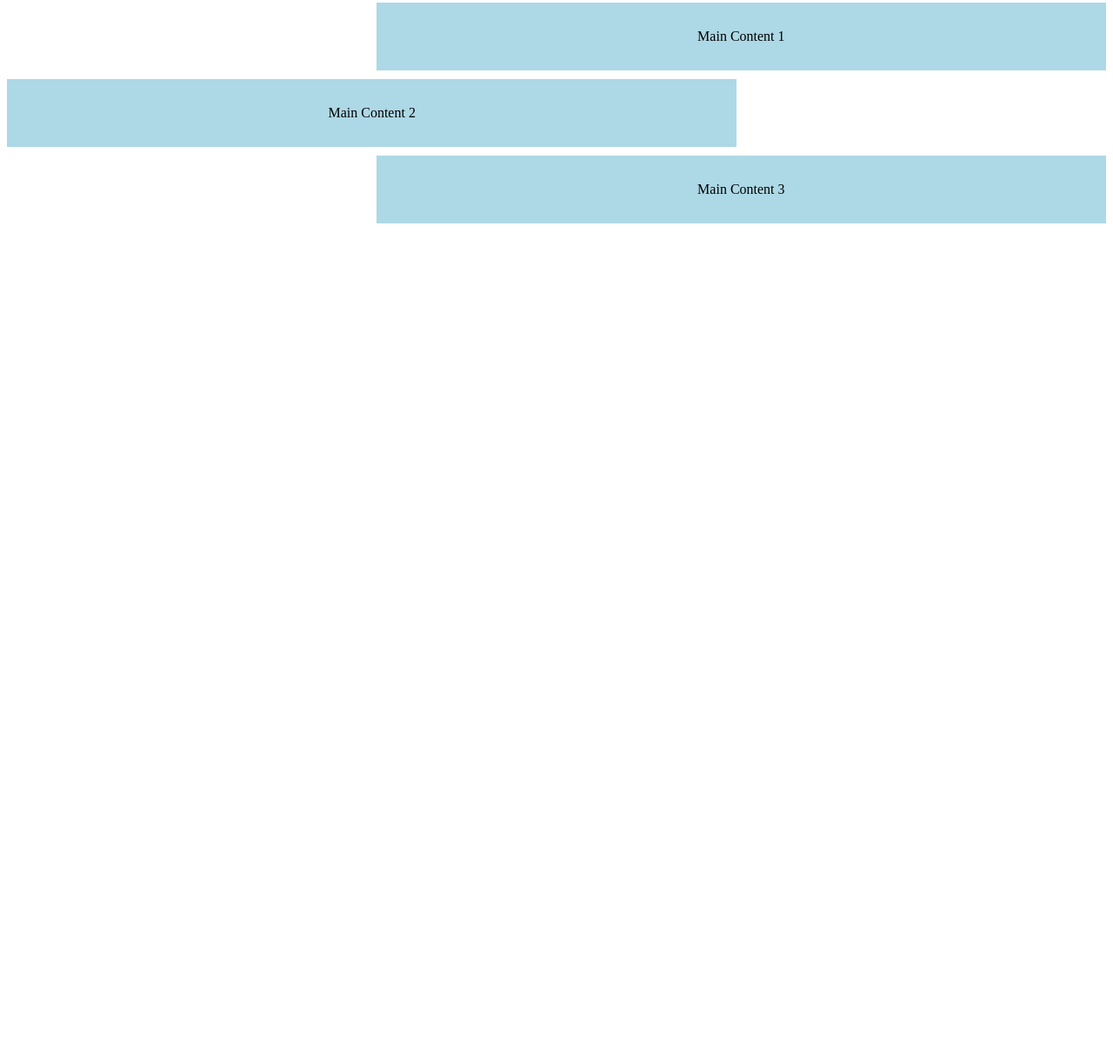
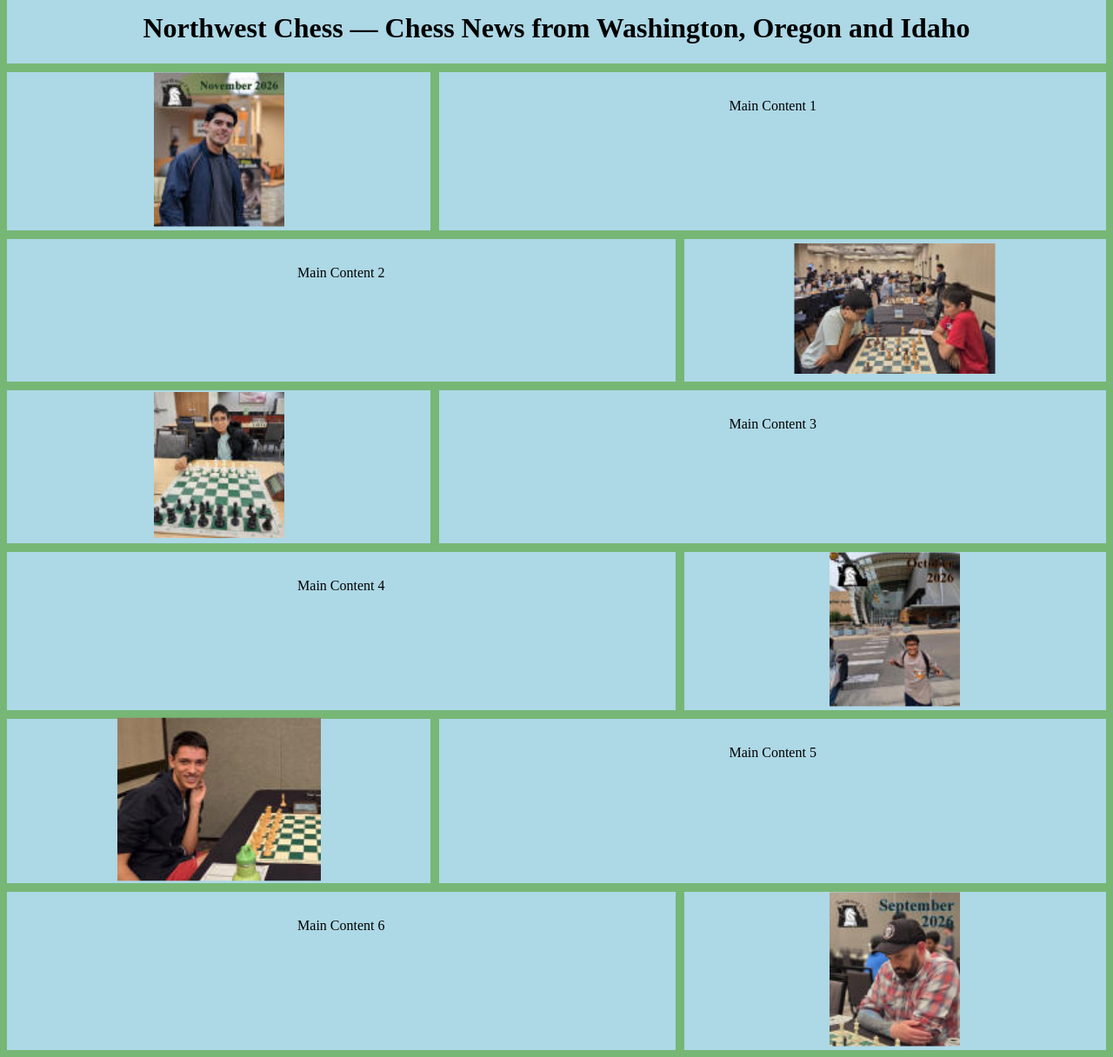
Before and after one commit to NeelJayadevan/individualproject, a plain HTML site: page index.html in a window 1280 px wide. Shown: the part 368-1584 px from the top of the page at 87% size. Before the commit the page ends 800 px from the top, so only its background shows below. Drawn offline with Linux system fonts and the light colour scheme.

Commit message:
homepage

```diff
--- a/css/style.css
+++ b/css/style.css
@@ -56,3 +56,21 @@ ul.nav a:hover {
     grid-column: 2 / span 2;
     padding: 30px;
 }
+.main4 {
+    grid-row: 6;
+    grid-column: 1 / span 2;
+    padding: 30px;
+}
+.main5 {
+    grid-row: 7;
+    grid-column: 2 / span 2;
+    padding: 30px;
+}
+.main6 {
+    grid-row: 8;
+    grid-column: 1 / span 2;
+    padding: 30px;
+}
+body {
+    background-color: rgb(118, 183, 118);
+}
--- a/index.html
+++ b/index.html
@@ -24,10 +24,34 @@
                 <li><a href="">Scholastics</a></li>
             </ul>
         </div>
-        <div class="grid-item main-img"><img class="image1" src="images/NWC_banner.png"></div>
+        <div class="grid-item main-img"><img class="image1" src="images/NWC_banner.png">
+            <h1>Northwest Chess — Chess News from Washington, Oregon and Idaho</h1>
+        </div>
         <div class="grid-item main1">Main Content 1</div>
         <div class="grid-item main2">Main Content 2</div>
         <div class="grid-item main3">Main Content 3</div>
+        <div class="grid-item main4">Main Content 4</div>
+        <div class="grid-item main5">Main Content 5</div>
+        <div class="grid-item main6">Main Content 6</div>
+
+        <div class="grid-item" style="grid-row: 3; grid-column: 1 / span 1; padding: 30px;">
+            <img style="transform: scale(1.5);" src="images/image1.jpg" alt="">
+        </div>
+        <div class="grid-item" style="grid-row: 4; grid-column: 3 / span 1; padding: 30px;">
+            <img style="transform: scale(1.5);" src="images/image2.jpg" alt="">
+        </div>
+        <div class="grid-item" style="grid-row: 5; grid-column: 1 / span 1; padding: 30px;">
+            <img style="transform: scale(1.5);" src="images/image3.jpeg" alt="">
+        </div>
+        <div class="grid-item" style="grid-row: 6; grid-column: 3 / span 1; padding: 30px;">
+            <img style="transform: scale(1.5);" src="images/image4.jpg" alt="">
+        </div>
+        <div class="grid-item" style="grid-row: 7; grid-column: 1 / span 1; padding: 30px;">
+            <img style="transform: scale(1.5);" src="images/image5.jpeg" alt="">
+        </div>
+        <div class="grid-item" style="grid-row: 8; grid-column: 3 / span 1; padding: 30px;">
+            <img style="transform: scale(1.5);" src="images/image6.jpg" alt="">
+        </div>
     </div>
 </body>
 </html>
```
Also changed, not shown: images/image1.jpg (added), images/image2.jpg (added), images/image3.jpeg (added), images/image4.jpg (added), images/image5.jpeg (added), images/image6.jpg (added).
